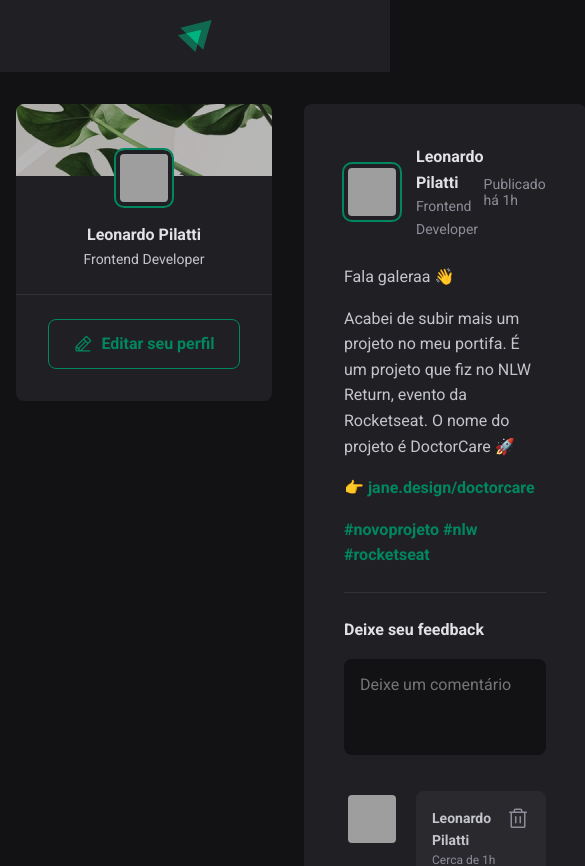
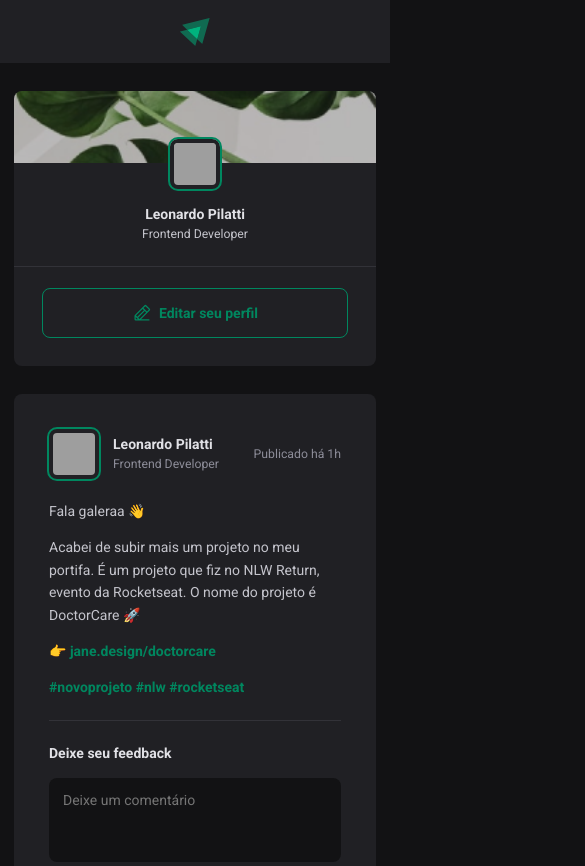
Before and after one commit to LeonardoPilatti/first-project-social-media, a React (Vite) app: page / in a window 390 px wide. Shown: the top 866 px of the page, 585 px wide, since content can reach past the window. Built offline with nearby package versions, Linux system fonts and the light colour scheme; grey boxes are pictures that could not be loaded.

Commit message:
add @media in App.module.css

```diff
--- a/src/App.module.css
+++ b/src/App.module.css
@@ -8,3 +8,14 @@
     gap: 2rem;
     align-items: flex-start;
 }
+
+@media (max-width: 768px) {
+    html {
+        font-size: 87.5%;
+        /* o font-size base é 16px, que é 100%, o 87.5% é igual a 14px */
+    }
+
+    .wrapper {
+        grid-template-columns: 1fr;
+    }
+}
```
